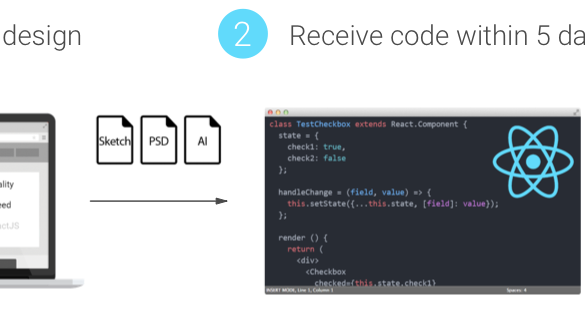
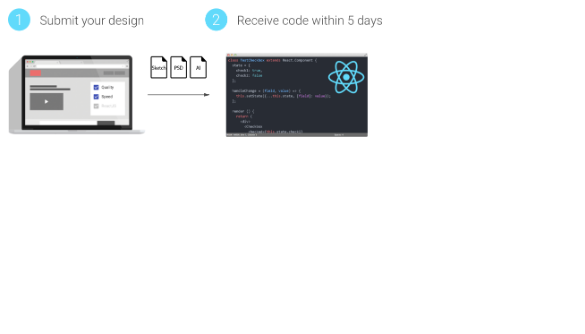
Before and after one commit to hyperh/react-forge-landing, a React app: page / in a window 390 px wide. Shown: the top 334 px of the page, 585 px wide, since content can reach past the window. Built offline with nearby package versions, Linux system fonts and the light colour scheme.

Commit message:
Made image responsive.

```diff
--- a/src/Process/index.js
+++ b/src/Process/index.js
@@ -7,7 +7,9 @@ export default class Process extends React.Component {
     const imgSrc = require('../assets/process-horiz.png'); // eslint-disable-line
     return (
       <div className={styles.container}>
-        <img src={imgSrc} alt="The ReactForge Process." />
+        <div>
+          <img src={imgSrc} alt="The ReactForge Process." className={styles['img-responsive']} />
+        </div>
       </div>
     );
   }
--- a/src/Process/styles.css
+++ b/src/Process/styles.css
@@ -3,3 +3,9 @@
   justify-content: center;
   width: 100%;
 }
+
+.img-responsive {
+  max-width: 100%;
+  height: auto;
+  display: block;
+}
```
